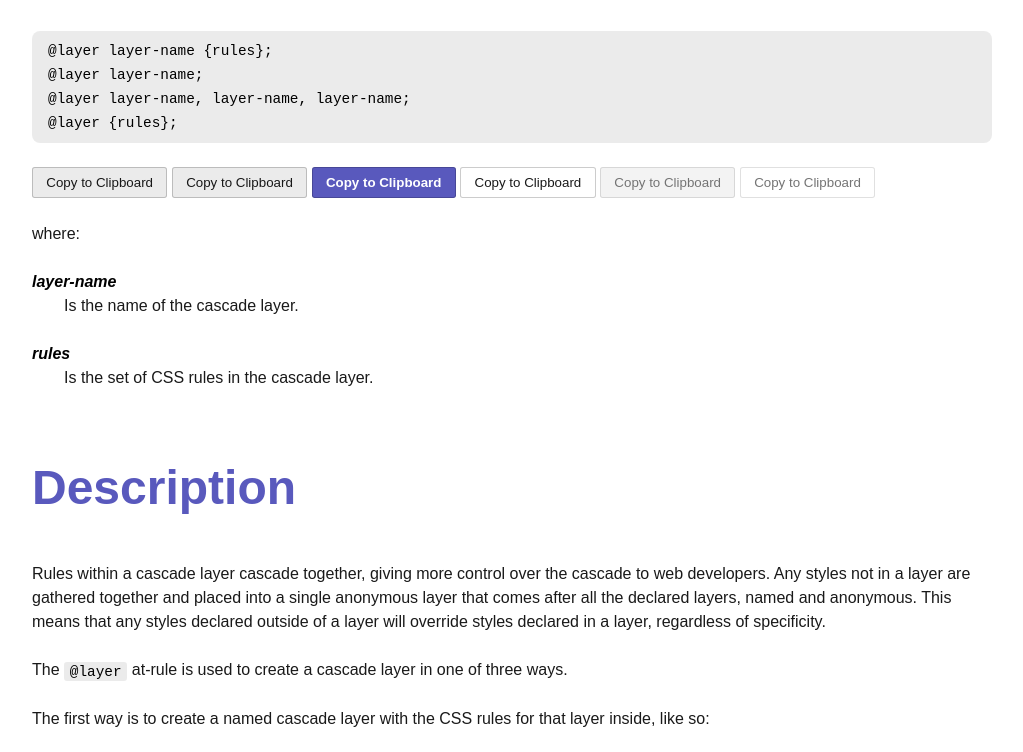
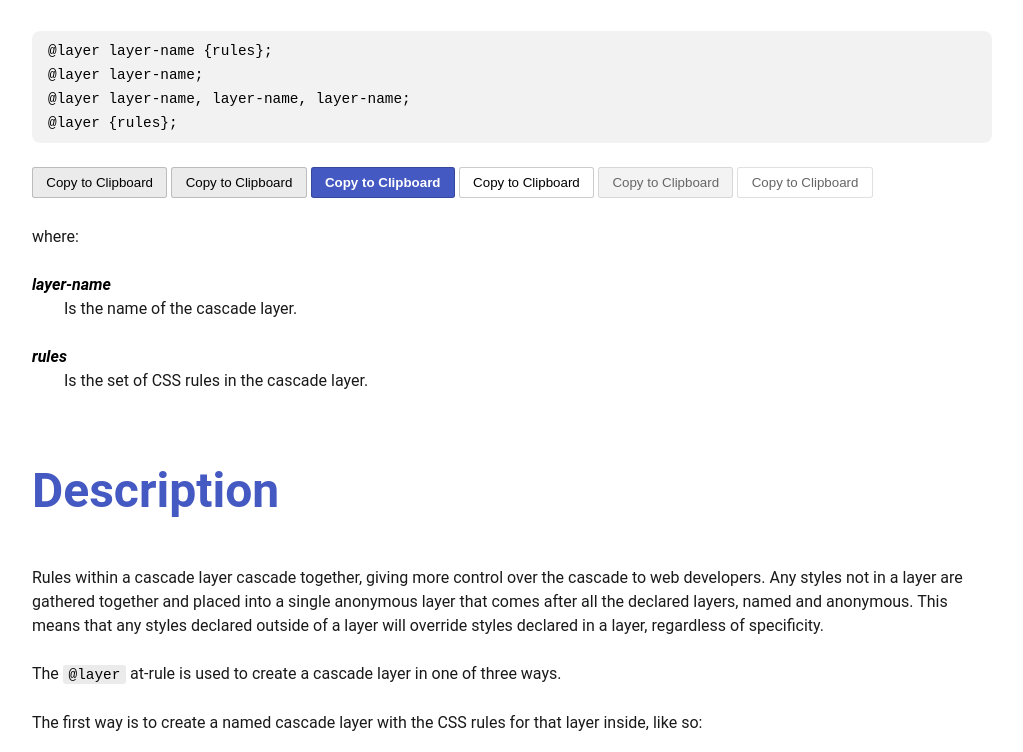
Before and after one commit to sergio9929/default-styling, a plain HTML site: page index.html in a window 1280 px wide. Shown: the part 389-1141 px from the top of the page, without its empty margins (128-1151 px from the left). Drawn offline with Linux system fonts and the light colour scheme.

Commit message:
new custom properties

```diff
--- a/css/default.css
+++ b/css/default.css
@@ -2,6 +2,16 @@
     box-sizing: border-box;
     padding: 0;
     margin: 0;
+}
+
+html {
+    font-family: 'Roboto', 'Poppins', sans-serif;
+    font-size: .833333333vw;
+    line-height: var(--text-line-height);
+    color: var(--text);
+    background-color: var(--background);
+    scroll-behavior: smooth;
+    accent-color: var(--link);
 }
 
 @media (hover: hover) and (pointer: fine) {
@@ -35,16 +45,6 @@
 
 [id] {
     scroll-margin-top: 4rem;
-}
-
-html {
-    font-family: sans-serif;
-    font-size: .833333333vw;
-    line-height: var(--text-line-height);
-    color: var(--text);
-    background-color: var(--background);
-    scroll-behavior: smooth;
-    accent-color: var(--link);
 }
 
 h1, h2, h3, h4, h5, h6 {
@@ -120,9 +120,10 @@ dd, li {
 }
 
 pre {
-    background-color: var(--text-background);
+    background-color: var(--block-background);
+    color: var(--block);
     padding: .5rem 1rem;
-    margin-bottom: 1.5rem;
+    margin-block-end: 1.5rem;
     border-radius: .5rem;
     overflow-x: auto;
 }
@@ -131,9 +132,11 @@ pre>code {
     background-color: transparent;
     padding: 0;
     border-radius: 0;
+    color: inherit;
 }
 
 code {
+    font-family: 'Fira Code', 'JetBrains Mono', monospace;
     background: var(--text-background);
     padding: .125em .4em;
     color: var(--title);
@@ -183,35 +186,43 @@ hr {
 
 button, .button, [type="button"], [type="submit"], [type="reset"] {
     --button-hover-shadow: var(--shadow, black);
-    --button-transform: translateY(-.2em);
+    --button-hover-transform: translateY(-.2em);
+    --button-color: var(--button);
+    --button-background-color: var(--button-background);
     display: inline-block;
-    background-color: var(--text-background);
+    background-color: var(--button-background-color);
+    color: var(--button-color);
     padding: .5em 1em;
+    margin-block-end: .2rem;
     border: .1rem solid var(--border);
     border-radius: .2em;
     cursor: pointer;
-    color: inherit;
+
+    transition: transform, box-shadow;
+    transition-duration: .1s;
 
     -webkit-appearance: none;
 }
 
 [type="submit"] {
     --button-hover-shadow: var(--link-shadow);
+    --button-color: var(--background);
+    --button-background-color: var(--link-background);
     font-weight: bold;
-    color: var(--background);
-    background-color: var(--link-background);
     outline-color: var(--link);
 }
 
 [type="reset"] {
     --button-hover-shadow: var(--muted-shadow);
-    --button-transform: translateY(-.1em);
-    background-color: var(--background);
+    --button-hover-transform: translateY(-.1em);
+    --button-background-color: var(--background);
 }
 
-:is(button, .button, [type="button"], [type="submit"], [type="reset"]):hover {
-    transform: var(--button-transform);
-    box-shadow: 0 .5em 1em var(--button-hover-shadow);
+@media (hover: hover) {
+    :is(button, .button, [type="button"], [type="submit"], [type="reset"]):hover {
+        transform: var(--button-hover-transform);
+        box-shadow: 0 .5em 1em var(--button-hover-shadow);
+    }
 }
 
 :is(button, .button, [type="button"], [type="submit"], [type="reset"]):active {
--- a/css/theme.css
+++ b/css/theme.css
@@ -4,10 +4,14 @@
     --text: rgb(0 0 0 / 90%);
     --text-line-height: 1.5em;
     --text-background: rgb(0 0 0 / 8%);
+    --block: var(--title);
+    --block-background: rgb(0 0 0 / 5%);
     --background: rgb(255 255 255);
     --border: rgb(0 0 0 / 20%);
-    --link: rgb(89 89 189);
-    --link-background: rgb(89 89 189);
+    --link: rgb(69 89 194);
+    --link-background: var(--link);
+    --button: var(--title);
+    --button-background: var(--text-background);
     --shadow: rgb(0 0 0 / 15%);
     --muted-shadow: rgb(0 0 0 / 8%);
     --link-shadow: rgb(89 89 189 / 30%);
@@ -18,10 +22,10 @@
         --title: rgb(255 255 255);
         --text: rgb(255 255 255 / 90%);
         --text-background: rgb(255 255 255 / 10%);
+        --block-background: rgb(255 255 255 / 8%);
         --background: rgb(27 27 32);
         --border: rgb(255 255 255 / 20%);
         --link: rgb(112 218 112);
-        --link-background: rgb(112 218 112);
         --shadow: rgb(255 255 255 / 10%);
         --muted-shadow: rgb(255 255 255 / 3%);
         --link-shadow: rgb(112 218 112 / 15%);
```
